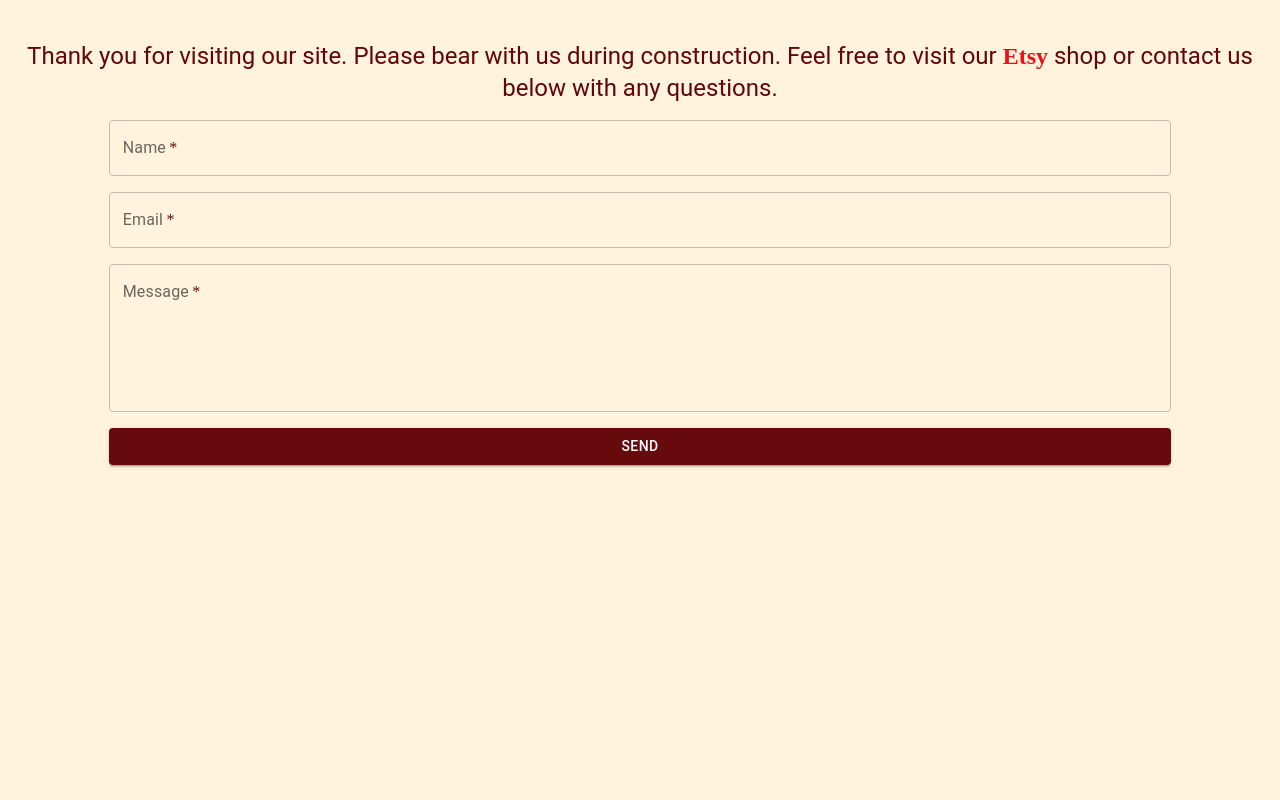
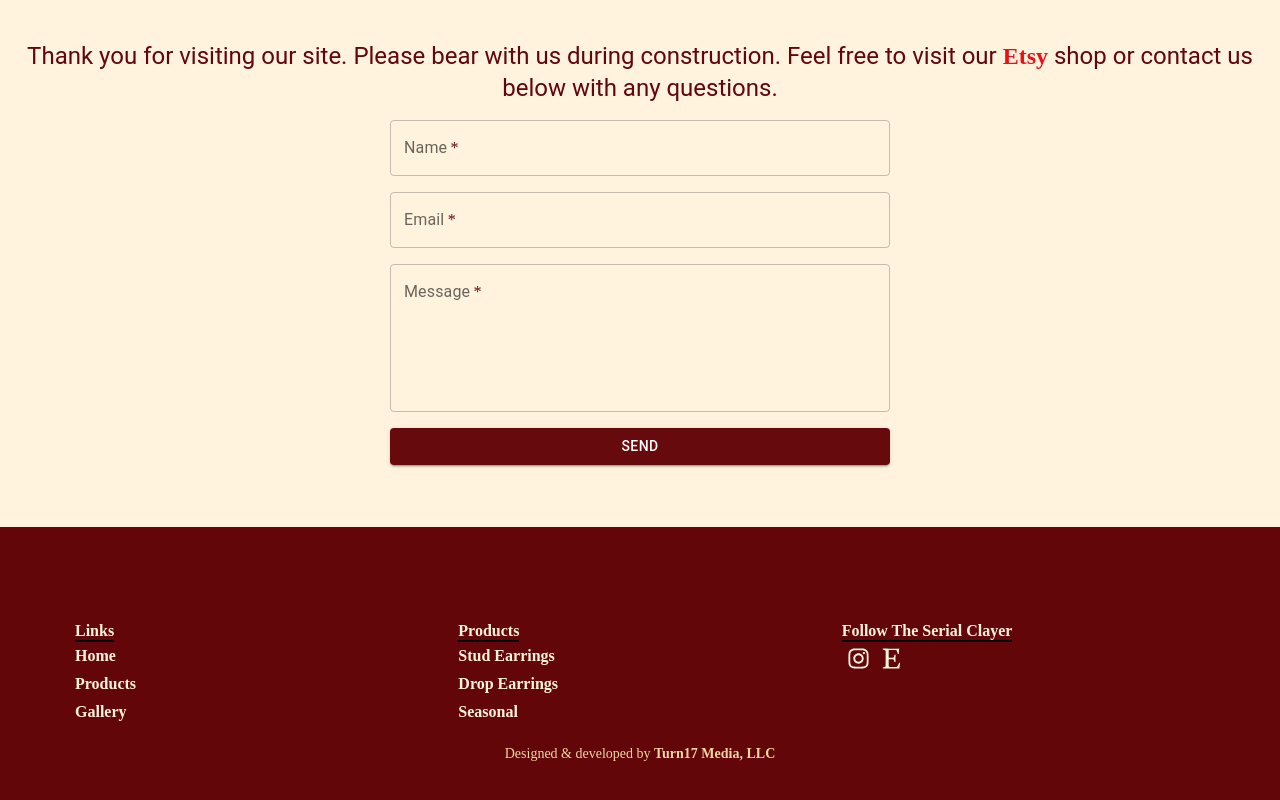
Before and after one commit to argounova/the-serial-clayer, a Next.js app: page / in a window 1280 px wide. Shown: the part 860-1660 px from the top of the page. Before the commit the page ends 1387 px from the top, so only its background shows below. Built offline with nearby package versions, Linux system fonts and the light colour scheme.

Commit message:
footer component

```diff
--- a/components/Contact/style.js
+++ b/components/Contact/style.js
@@ -18,7 +18,8 @@ a {
   display: flex;
   flex-direction: column;
   align-items: center;
-  width: 85%;
+  width: 90%;
+  max-width: 500px;
   opacity: 0.98;
   height: 400px;
   border-radius: 5px;
--- /dev/null
+++ b/components/Footer/index.jsx
@@ -0,0 +1,87 @@
+import { FooterStyles, FooterMenuStyles, CopyrightStyles } from "./style"
+import { metadata } from "./links"
+import { menuItems } from "./links"
+import {
+  FaInstagram as Instagram,
+  FaEtsy as Etsy,
+} from "react-icons/fa"
+import Link from "next/link"
+
+
+export const Footer = () => {
+  return (
+    <FooterStyles style={{ marginBottom: 0 }} className="section">
+      <div className="gradient">
+      <div className="container container__tight">
+        <FooterMenuStyles className="footer__menu">
+          <h4>Links</h4>
+          <ul>
+            {menuItems.map((item, index) => {
+              return (
+                <li key={index}>
+                  <Link href={item.path}>
+                    {item.text}
+                  </Link>
+                </li>
+              )
+            })}
+          </ul>
+        </FooterMenuStyles>
+          <FooterMenuStyles className="footer__menu products__menu">
+            <h4>
+              <Link href="/shop/all" style={{ color: 'var(--vintage3)' }}>
+                Products
+              </Link>
+            </h4>
+            <ul>
+              <li><Link href="/shop/studs">Stud Earrings</Link></li>
+              <li><Link href="/shop/drops">Drop Earrings</Link></li>
+              <li><Link href="/shop/seasonal">Seasonal</Link></li>
+            </ul>
+          </FooterMenuStyles>
+        {metadata.instagramUsername ||
+        metadata.etsyUsername ? (
+          <FooterMenuStyles className="social__menu">
+            <h4>
+              Follow The Serial Clayer
+            </h4>
+            <ul>
+              {metadata.instagramUsername && (
+                <li>
+                  <a
+                    href={`https://www.instagram.com/${metadata.instagramUsername}`}
+                    target="_blank"
+                    rel="nofollow noreferrer noopener"
+                  >
+                    <Instagram />
+                  </a>
+                </li>
+              )}
+              {metadata.etsyUsername && (
+                <li>
+                  <a
+                    href={`https://${metadata.etsyUsername}.etsy.com`}
+                    target="_blank"
+                    rel="nofollow noreferrer noopener"
+                  >
+                    <Etsy />
+                  </a>
+                </li>
+              )}
+            </ul>
+          </FooterMenuStyles>
+        ) : (
+          ""
+        )}
+      </div>
+      <CopyrightStyles>
+        <div className="container container__tight">
+          <p>
+            Designed & developed by <a href={`${metadata.developerUrl}`}>{metadata.developerName}</a>
+          </p>
+        </div>
+      </CopyrightStyles>
+      </div>
+    </FooterStyles>
+  )
+}
--- /dev/null
+++ b/components/Footer/links.js
@@ -0,0 +1,25 @@
+export const metadata = {
+  title: "The Serial Clayer",
+  description: "Official site of The Serial Clayer",
+  author: "Craig Putzstuck",
+  instagramUsername: "theserialclayer",
+  etsyUsername: "theserialclayer",
+  siteUrl: "https://theserialclayer.com/",
+  developerName: "Turn17 Media, LLC",
+  developerUrl: "https://www.turn17media.com",
+}
+
+export const menuItems = [
+  {
+    path: "/",
+    text: "home",
+  },
+  {
+    path: "/shop/all",
+    text: "products",
+  },
+  {
+    path: "/gallery",
+    text: "gallery",
+  },
+]
--- /dev/null
+++ b/components/Footer/style.js
@@ -0,0 +1,153 @@
+import styled from "@emotion/styled"
+
+
+export const FooterStyles = styled.footer`
+&.section {
+  padding: 0px;
+  background-color: var(--red1);
+
+  .container {
+    display: flex;
+    flex-direction: column;
+
+    @media (min-width: 768px) {
+      align-items: flex-start;
+      justify-content: center;
+      flex-direction: row;
+    }
+
+    @media (min-width: 1200px) {
+      gap: calc(var(--gap) * 2);
+    }
+  }
+
+  ul {
+    list-style: none;
+    padding: 0;
+    margin: 0;
+    li {
+      a {
+        transition: color 0.3s ease;
+      }
+    }
+  }
+}
+
+.gradient {
+  height: 100%;
+  width: 100%;
+  z-index: 1;
+  padding: 75px;
+}
+`
+
+export const FooterMenuStyles = styled.div`
+* {
+  color: var(--vintage3);
+}
+  @media (min-width: 768px) {
+    flex-grow: 1;
+    width: 33.333%;
+  }
+
+  h4 {
+    margin-top: 20px;
+    display: inline-block;
+    border-bottom: 2px solid #000;
+    color: var(--vintage3);
+
+    a {
+      color: #fff;
+      text-decoration: none;
+    }
+  }
+  ul {
+    margin-bottom: var(--gap);
+
+    @media (min-width: 768px) {
+      display: flex;
+      flex-direction: column;
+    }
+  }
+
+  li {
+    margin-top: 5px;
+    margin-bottom: 5px;
+
+    a {
+      color: var(--vintage3);
+      text-decoration: none;
+      text-transform: capitalize;
+      font-weight: 700;
+
+      span {
+        color: var(--vintage3);
+      }
+    }
+
+    &:hover,
+    &:focus {
+      a {
+        color: var(--vintage2);
+      }
+    }
+  }
+
+  &.social__menu {
+    margin-bottom: var(--gap);
+    text-align: start;
+    color: var(--vintage3);
+
+    ul {
+      display: flex;
+      color: var(--vintage3);
+
+      @media (min-width: 768px) {
+        flex-direction: row;
+        justify-content: flex-start;
+
+      }
+
+      li {
+        font-size: 23px;
+        margin-right: 8px;
+        color: var(--vintage3);
+
+        @media (min-width: 768px) {
+          margin-left: 5px;
+          margin-right: 5px;
+        }
+
+        a {
+          color: var(--vintage3);
+        }
+
+        &:hover,
+        &:focus {
+          a {
+            color: var(--vintage2);
+          }
+        }
+      }
+    }
+  }
+`
+
+export const CopyrightStyles = styled.div`
+  font-size: 14px;
+  padding-top: var(--gap);
+
+  a {
+    color: var(--vintage2);
+    font-weight: bold;
+  }
+
+  p {
+    margin: 10px 0px;
+    color: var(--vintage2);
+
+    @media (max-width: 475px) {
+      font-size: 13px
+    }
+  }
+`
--- a/package.json
+++ b/package.json
@@ -20,6 +20,7 @@
     "framer-motion": "^10.12.7",
     "next": "13.4.17",
     "react": "18.2.0",
-    "react-dom": "18.2.0"
+    "react-dom": "18.2.0",
+    "react-icons": "^4.10.1"
   }
 }
--- a/src/pages/index.js
+++ b/src/pages/index.js
@@ -6,6 +6,7 @@ import { HomeCategories } from '../../components/HomeCategories'
 import { TrendingText } from '../../components/HomeTrendingProducts/TrendingText'
 import { HomeTrendingProducts } from '../../components/HomeTrendingProducts'
 import { Contact } from '../../components/Contact'
+import { Footer } from '../../components/Footer'
 
 
 export default function Home() {
@@ -24,6 +25,7 @@ export default function Home() {
       <TrendingText />
       <HomeTrendingProducts />
       <Contact />
+      <Footer />
     </>
   )
 }
--- a/src/styles/globals.css
+++ b/src/styles/globals.css
@@ -20,6 +20,8 @@
 
   --white: #FFF;
   --black: #000;
+
+  --gap: 10px;
 }
 
 * {
```
Also changed, not shown: 1 other file (tests, documents, lock files or other folders).
